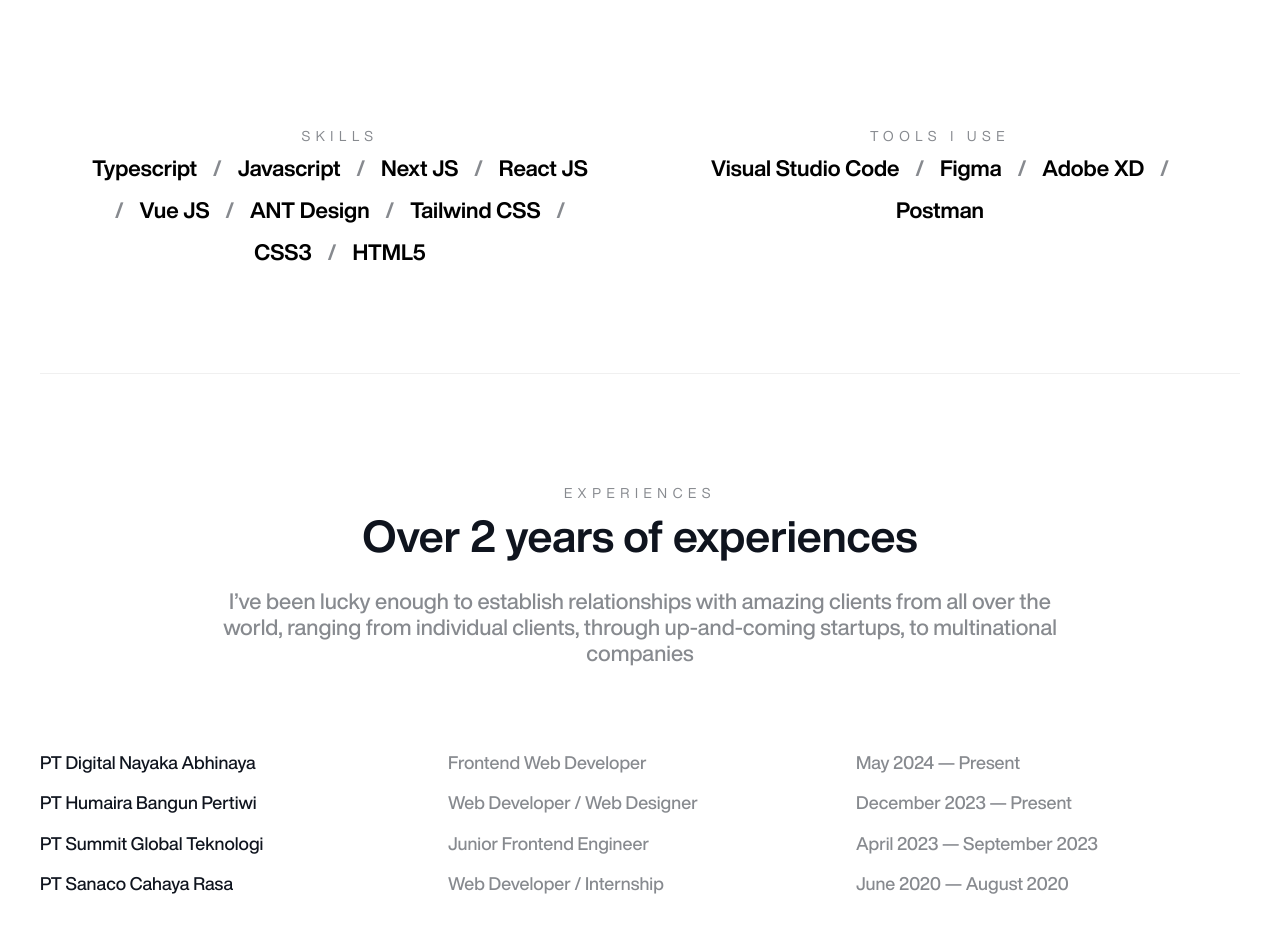
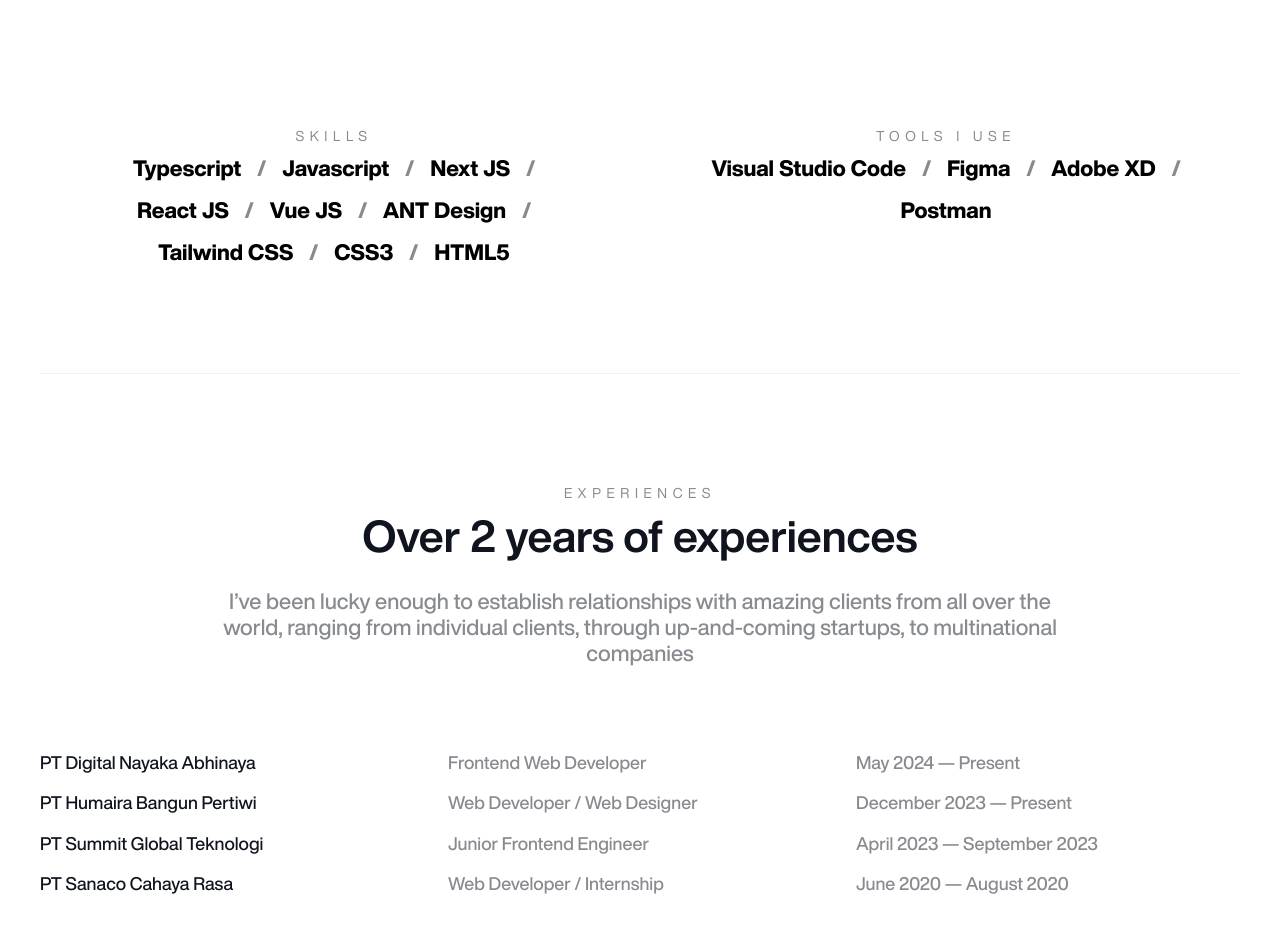
Before and after one commit to sangkanfaiq/portfolio, a Next.js app: page /aboutme in a window 1280 px wide. Shown: the part 1360-2285 px from the top of the page. Built offline with nearby package versions, Linux system fonts and the light colour scheme.

Commit message:
Update StackAndTools.tsx

```diff
--- a/components/aboutme/StackAndTools.tsx
+++ b/components/aboutme/StackAndTools.tsx
@@ -1,10 +1,11 @@
-import { Flex } from "antd";
+import { Flex, Grid } from "antd";
 import React, { useEffect } from "react";
 import { EachItems } from "../EachItems";
 import { skills, tools } from "@/data";
 import Aos from "aos";
 
 const StacksAndTools = () => {
+	const screens = Grid.useBreakpoint();
 	useEffect(() => {
 		Aos.init({
 			duration: 600,
@@ -12,18 +13,18 @@
 		});
 	}, []);
 	return (
-		<Flex data-aos="fade-up" data-aos-offset="100" justify="space-around" style={{ width: "100%" }}>
-			<Flex vertical align="center" style={{ maxWidth: "500px", textAlign: "center" }}>
+		<Flex vertical={!screens.md} data-aos="fade-up" gap={24} data-aos-offset="100" justify="space-around" style={{ width: "100%" }}>
+			<Flex vertical align={screens.md ? "center" : "left"} style={{ maxWidth: "500px", textAlign: screens.md ? "center" : "left" }}>
 				<p className="font-regular text-xs color-secondary">SKILLS</p>
-				<Flex wrap gap="middle" justify="center" style={{ marginTop: 10 }}>
+				<Flex wrap gap={screens.md ? "middle" : "small"} justify={screens.md ? "center" : "flex-start"} style={{ marginTop: 10 }}>
 					<EachItems
 						data={skills}
 						render={(item, index) => {
 							const isLast = index === skills.length - 1;
 							return (
 								<React.Fragment key={index}>
-									<span className="font-bold text-reg">{item}</span>
-									{!isLast && <span className="font-bold text-reg color-secondary">/</span>}
+									<span className="font-extrabold text-reg">{item}</span>
+									{!isLast && <span className="font-extrabold text-reg color-secondary">/</span>}
 								</React.Fragment>
 							);
 						}}
@@ -31,17 +32,17 @@
 				</Flex>
 			</Flex>
 
-			<Flex vertical align="center" style={{ maxWidth: "500px", textAlign: "center" }}>
+			<Flex vertical align={screens.md ? "center" : "left"} style={{ maxWidth: "500px", textAlign: screens.md ? "center" : "left" }}>
 				<p className="font-regular text-xs color-secondary">TOOLS I USE</p>
-				<Flex wrap gap="middle" justify="center" style={{ marginTop: 10 }}>
+				<Flex wrap gap={screens.md ? "middle" : "small"} justify={screens.md ? "center" : "flex-start"} style={{ marginTop: 10 }}>
 					<EachItems
 						data={tools}
 						render={(item, index) => {
 							const isLast = index === tools.length - 1;
 							return (
 								<React.Fragment key={index}>
-									<span className="font-bold text-reg">{item}</span>
-									{!isLast && <span className="font-bold text-reg color-secondary">/</span>}
+									<span className="font-extrabold text-reg">{item}</span>
+									{!isLast && <span className="font-extrabold text-reg color-secondary">/</span>}
 								</React.Fragment>
 							);
 						}}
```
